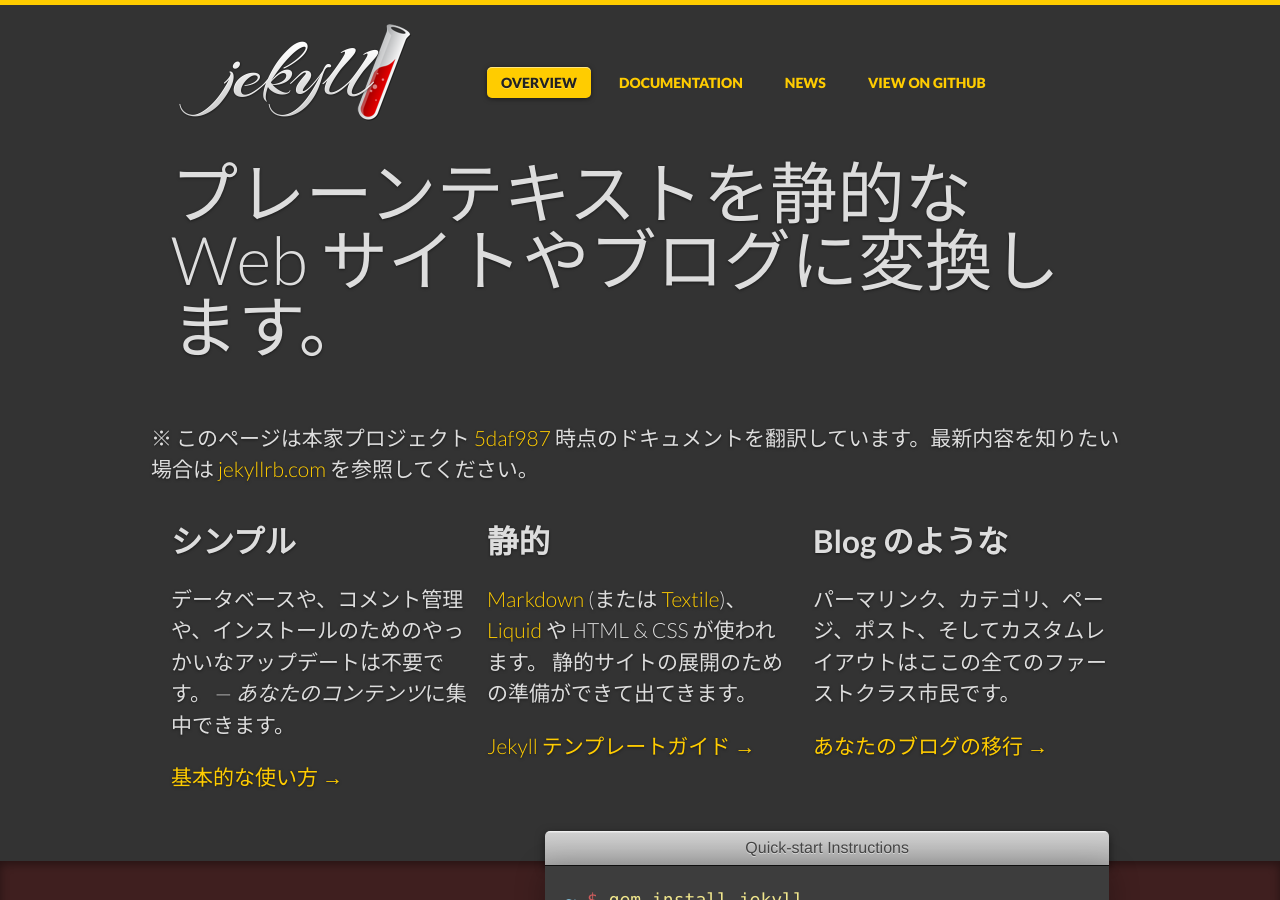
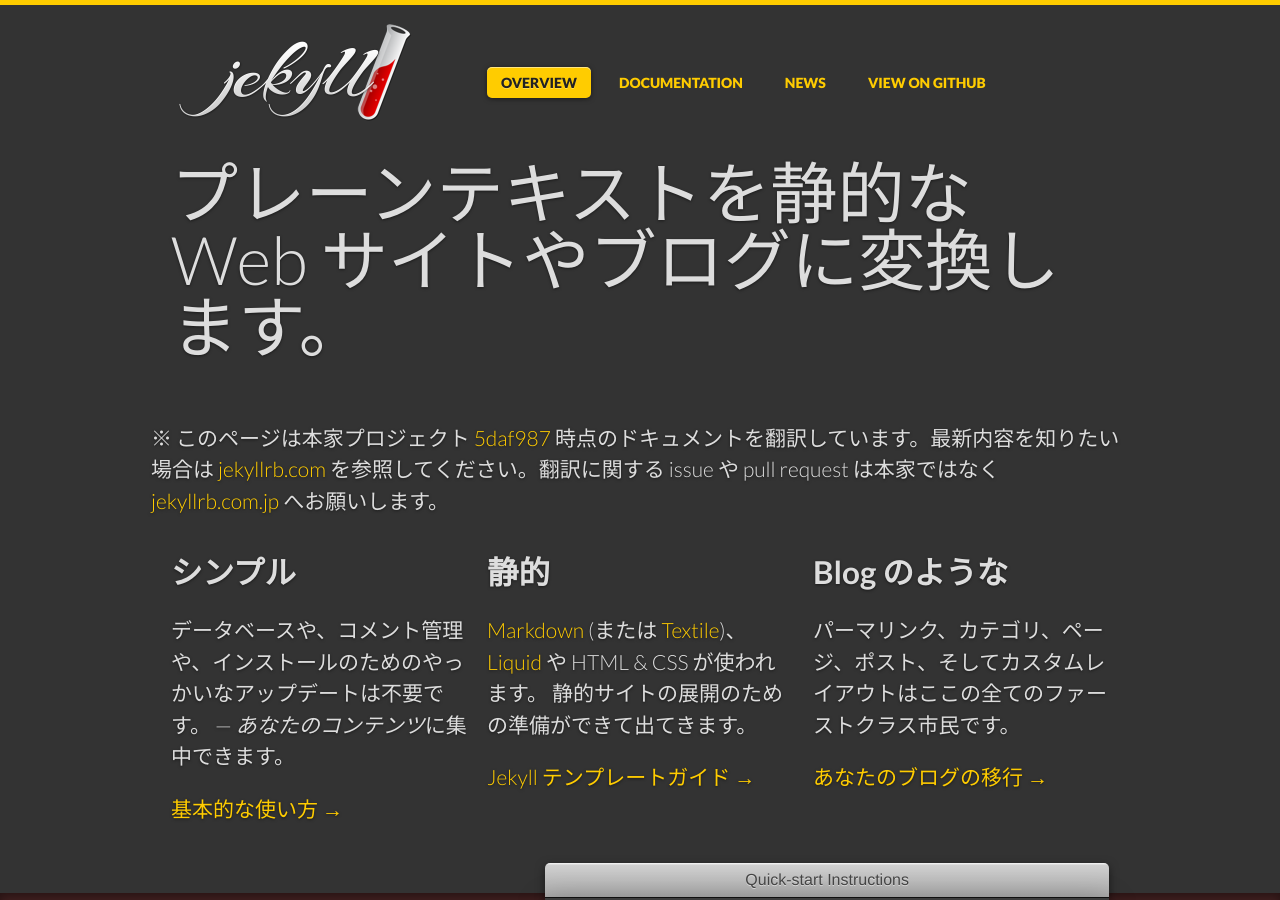
Before and after one commit to jekyllrb-ja/jekyllrb-ja.github.io, a Jekyll site: the page built from index.html, in a window 1280 px wide and 900 px high. Built offline with Jekyll 4.4.1, drawn with Linux system fonts in a browser that asks for light colours; some web fonts are replaced.

Commit message:
index.htmlに翻訳に関するissueやPRは本家に投げないで欲しい旨を追加

```diff
--- a/index.html
+++ b/index.html
@@ -16,7 +16,7 @@
 </section>
 <section class="features">
   <div class="grid">
-    <p>※ このページは本家プロジェクト <a href="https://github.com/jekyll/jekyll/tree/5daf987c8bb82088503f28efeba198cda722e59a">5daf987</a> 時点のドキュメントを翻訳しています。最新内容を知りたい場合は <a href="http://jekyllrb.com/">jekyllrb.com</a> を参照してください。</p>
+    <p>※ このページは本家プロジェクト <a href="https://github.com/jekyll/jekyll/tree/5daf987c8bb82088503f28efeba198cda722e59a">5daf987</a> 時点のドキュメントを翻訳しています。最新内容を知りたい場合は <a href="http://jekyllrb.com/">jekyllrb.com</a> を参照してください。翻訳に関する issue や pull request は本家ではなく <a href="https://github.com/gosyujin/jekyllrb.com.jp">jekyllrb.com.jp</a> へお願いします。</p>
   </div>
 </section>
 <section class="features">
```
